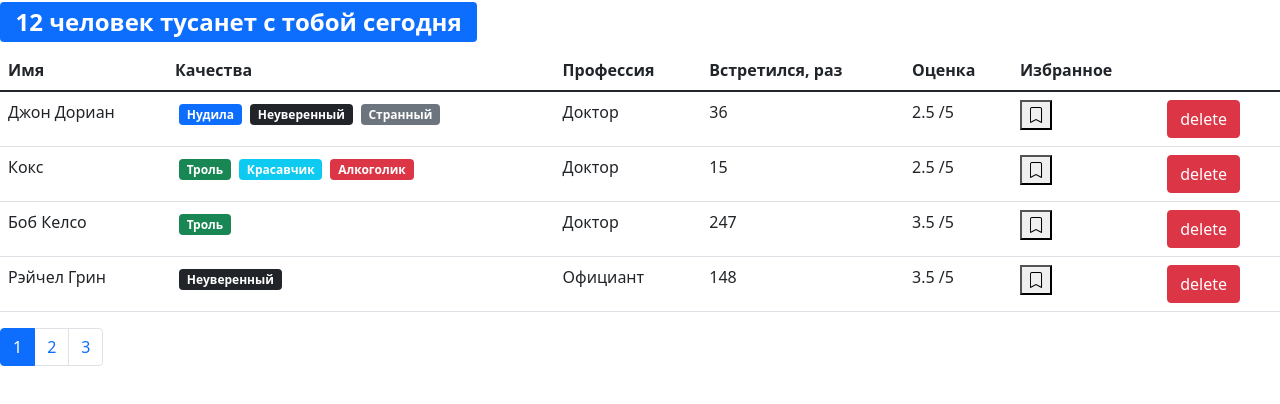
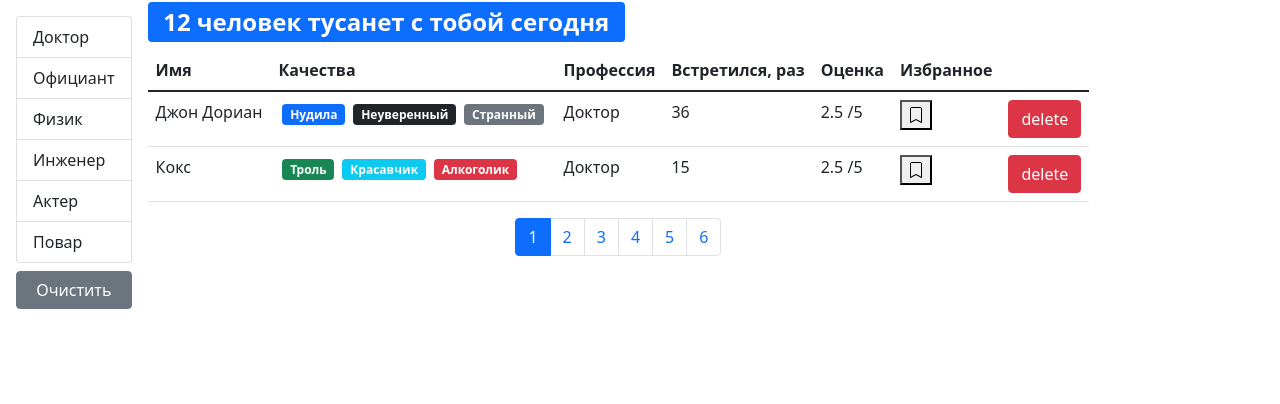
Before and after one commit to EvgJaguar/fast-company, a React (Create React App) app: page / in a window 1280 px wide. Shown: the top 404 px of the page. Built offline with nearby package versions, Linux system fonts and the light colour scheme.

Commit message:
5_task_pagination

```diff
--- a/src/app/App.js
+++ b/src/app/App.js
@@ -1,34 +1,34 @@
-import React, { useState } from "react";
+import React, { useState, useEffect } from "react";
 import Users from "./components/users";
-import SearchStatus from "./components/searchStatus";
 import api from "./api";
 
 function App() {
-    const [users, setUsers] = useState(api.users.fetchAll());
+    const [users, setUsers] = useState();
+    useEffect(() => {
+        api.users.fetchAll().then((data) => setUsers(data));
+    }, []);
     const handleDelete = (userID) => {
         setUsers(users.filter((user) => user._id !== userID));
     };
     const handleToggleBookMark = (id) => {
-        console.log("rabota");
-        setUsers(
-            users.filter((user) => {
+        const newArray = users.map((user) => {
             if (user._id === id) {
-                    user.bookmark = !user.bookmark;
-                    return user;
+                return { ...user, bookmark: !user.bookmark };
             } else {
                 return user;
             }
-            })
-        );
+        });
+        setUsers(newArray);
     };
     return (
         <div>
-            <SearchStatus length={users.length} />
+            {users && (
                 <Users
                     onDelete={handleDelete}
                     onToggleBookMark={handleToggleBookMark}
                     users={users}
                 />
+            )}
         </div>
     );
 }
--- /dev/null
+++ b/src/app/api/fake.api/professions.api.js
@@ -0,0 +1,26 @@
+export const professionsObject = {
+    doctor: { _id: "67rdca3eeb7f6fgeed471818", name: "Доктор" },
+    waiter: { _id: "67rdca3eeb7f6fgeed471820", name: "Официант" },
+    physics: { _id: "67rdca3eeb7f6fgeed471814", name: "Физик" },
+    engineer: { _id: "67rdca3eeb7f6fgeed471822", name: "Инженер" },
+    actor: { _id: "67rdca3eeb7f6fgeed471824", name: "Актер" },
+    cook: { _id: "67rdca3eeb7f6fgeed471829", name: "Повар" }
+};
+export const professions = [
+    { _id: "67rdca3eeb7f6fgeed471818", name: "Доктор" },
+    { _id: "67rdca3eeb7f6fgeed471820", name: "Официант" },
+    { _id: "67rdca3eeb7f6fgeed471814", name: "Физик" },
+    { _id: "67rdca3eeb7f6fgeed471822", name: "Инженер" },
+    { _id: "67rdca3eeb7f6fgeed471824", name: "Актер" },
+    { _id: "67rdca3eeb7f6fgeed471829", name: "Повар" }
+];
+const fetchAll = () =>
+    new Promise((resolve) => {
+        window.setTimeout(function () {
+            resolve(professions);
+        }, 2000);
+    });
+
+export default {
+    fetchAll
+};
--- a/src/app/api/fake.api/user.api.js
+++ b/src/app/api/fake.api/user.api.js
@@ -1,11 +1,4 @@
-const professions = {
-    doctor: { _id: "67rdca3eeb7f6fgeed471818", name: "Доктор" },
-    waiter: { _id: "67rdca3eeb7f6fgeed471820", name: "Официант" },
-    physics: { _id: "67rdca3eeb7f6fgeed471814", name: "Физик" },
-    engineer: { _id: "67rdca3eeb7f6fgeed471822", name: "Инженер" },
-    actor: { _id: "67rdca3eeb7f6fgeed471824", name: "Актер" },
-    cook: { _id: "67rdca3eeb7f6fgeed471829", name: "Повар" }
-};
+import { professionsObject as professions } from "./professions.api";
 const qualities = {
     tedious: {
         _id: "67rdca3eeb7f6fgeed471198",
@@ -149,6 +142,14 @@
         bookmark: false
     }
 ];
-export function fetchAll() {
-    return users;
-}
+
+const fetchAll = () =>
+    new Promise((resolve) => {
+        window.setTimeout(function () {
+            resolve(users);
+        }, 2000);
+    });
+
+export default {
+    fetchAll
+};
--- a/src/app/api/index.js
+++ b/src/app/api/index.js
@@ -1,5 +1,7 @@
-import * as users from "./fake.api/user.api";
+import users from "./fake.api/user.api";
+import professions from "./fake.api/professions.api";
 const API = {
-    users
+    users,
+    professions
 };
 export default API;
--- a/src/app/components/bookmark.jsx
+++ b/src/app/components/bookmark.jsx
@@ -9,7 +9,6 @@
     );
 };
 BookMark.propTypes = {
-    status: PropTypes.bool.isRequired,
-    rest: PropTypes.array.isRequired
+    status: PropTypes.bool.isRequired
 };
 export default BookMark;
--- /dev/null
+++ b/src/app/components/groupList.jsx
@@ -0,0 +1,61 @@
+import React from "react";
+import PropTypes from "prop-types";
+
+const GroupList = ({
+    items,
+    valueProperty,
+    contentProperty,
+    onItemSelect,
+    selectedItem
+}) => {
+    if (Array.isArray(items)) {
+        return (
+            <ul className="list-group">
+                {items.map((item, index) => (
+                    <li
+                        key={item[valueProperty]}
+                        className={
+                            "list-group-item" +
+                            (item === selectedItem ? " active" : "")
+                        }
+                        onClick={() => onItemSelect(item)}
+                        role="button"
+                    >
+                        {item[contentProperty]}
+                    </li>
+                ))}
+            </ul>
+        );
+    } else {
+        return (
+            <ul className="list-group">
+                {Object.keys(items).map((item) => (
+                    <li
+                        key={items[item][valueProperty]}
+                        className={
+                            "list-group-item" +
+                            (items[item] === selectedItem ? " active" : "")
+                        }
+                        onClick={() => onItemSelect(items[item])}
+                        role="button"
+                    >
+                        {items[item][contentProperty]}
+                    </li>
+                ))}
+            </ul>
+        );
+    }
+};
+GroupList.defaultProps = {
+    valueProperty: "_id",
+    contentProperty: "name"
+};
+GroupList.propTypes = {
+    items: PropTypes.oneOfType([PropTypes.object, PropTypes.array]),
+    valueProperty: PropTypes.string.isRequired,
+    contentProperty: PropTypes.string.isRequired,
+    onItemSelect: PropTypes.func,
+    selectedItem: PropTypes.object
+};
+
+export default GroupList;
--- a/src/app/components/pagination.jsx
+++ b/src/app/components/pagination.jsx
@@ -7,7 +7,7 @@
     const pageCount = Math.ceil(itemsCount / pageSize);
     if (pageCount === 1) return null;
     const pages = _.range(1, pageCount + 1);
-    console.log("pages:", pages);
+
     return (
         <nav>
             <ul className="pagination">
--- a/src/app/components/users.jsx
+++ b/src/app/components/users.jsx
@@ -1,22 +1,65 @@
-import React, { useState } from "react";
+import React, { useState, useEffect } from "react";
 import Pagination from "./pagination";
 import { paginate } from "../utils/paginate";
 import User from "./user";
 import PropTypes from "prop-types";
+import api from "../api";
+import GroupList from "./groupList";
+import SearchStatus from "./searchStatus";
+const Users = ({ users: allUsers, ...rest }) => {
+    const [currentPage, setCurrentPage] = useState(1);
+    const [professions, setProfession] = useState();
+    const [selectedProf, setSelectedProf] = useState();
 
-const Users = ({ users, ...rest }) => {
-    const count = users.length;
-    const pageSize = 4;
-    const [currentPage, setCurrentPage] = useState(1);
+    const pageSize = 2;
+    useEffect(() => {
+        api.professions.fetchAll().then((data) => setProfession(data));
+    }, []);
+
+    useEffect(() => {
+        setCurrentPage(1);
+    }, [selectedProf]);
+
+    const handleProfessionSelect = (item) => {
+        setSelectedProf(item);
+        console.log("item", item);
+        console.log("professions", professions);
+        console.log("selectedProf", selectedProf);
+    };
+
     const handlePageChange = (pageIndex) => {
-        console.log("page", pageIndex);
         setCurrentPage(pageIndex);
     };
 
-    const userCrop = paginate(users, currentPage, pageSize);
-    console.log("userCrop:", userCrop);
+    const filteredUsers = selectedProf
+        ? allUsers.filter((user) => user.profession === selectedProf)
+        : allUsers;
+
+    const count = filteredUsers.length;
+    const userCrop = paginate(filteredUsers, currentPage, pageSize);
+    const clearFilter = () => {
+        setSelectedProf();
+    };
     return (
-        <>
+        <div className="d-flex">
+            {professions && (
+                <div className="d-flex flex-column flex-shrink-0 p-3">
+                    <GroupList
+                        selectedItem={selectedProf}
+                        items={professions}
+                        onItemSelect={handleProfessionSelect}
+                    />
+                    <button
+                        className="btn btn-secondary mt-2"
+                        onClick={clearFilter}
+                    >
+                        {" "}
+                        Очистить
+                    </button>
+                </div>
+            )}
+            <div className="d-flex flex-column">
+                <SearchStatus length={count} />
                 {count > 0 && (
                     <table className="table">
                         <thead>
@@ -37,14 +80,16 @@
                         </tbody>
                     </table>
                 )}
-
+                <div className="d-flex justify-content-center">
                     <Pagination
                         itemsCount={count}
                         pageSize={pageSize}
                         currentPage={currentPage}
                         onPageChange={handlePageChange}
                     />
-        </>
+                </div>
+            </div>
+        </div>
     );
 };
 Users.propTypes = {
```
Also changed, not shown: .eslintrc.js. Lines whose indentation alone changed are shown as unchanged.
